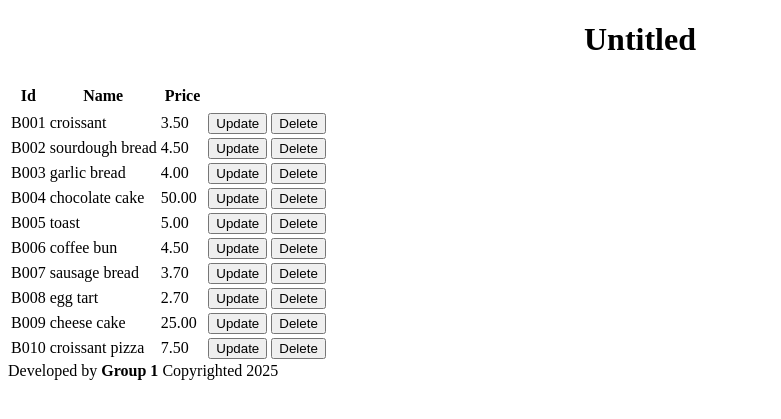
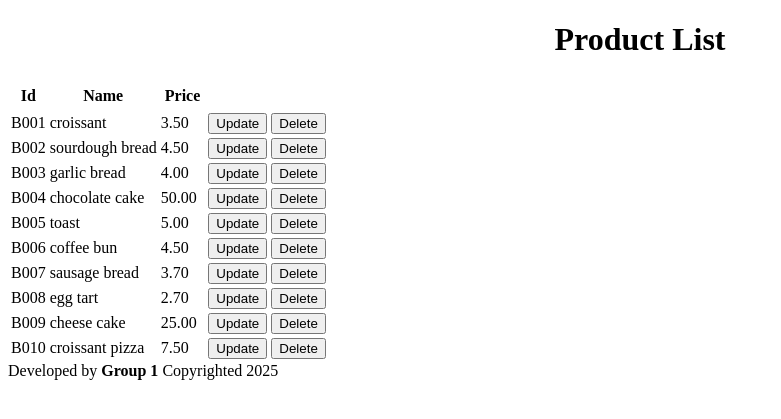
Before and after one commit to CheeWeng2828/Web-Based-Assignment, a PHP site: page /product/product_maintenance.php in a window 1280 px wide. Shown: the part 108-527 px from the top of the page, without its empty margins (0-781 px from the left). Run offline with PHP 8.4, Linux system fonts and the light colour scheme; data comes from the database, SQL or seed files in the repository.

Commit message:
Update product_maintenance.php

```diff
--- a/product/product_maintenance.php
+++ b/product/product_maintenance.php
@@ -11,9 +11,8 @@ $fields = [
 
 $arr=$_db->query('SELECT * FROM product')->fetchAll();
 
-
+$_title = "Product List";
 include '../head.php';
-$_title = "Product List";
 ?>
 <table class="productList">
 <tr>
```
